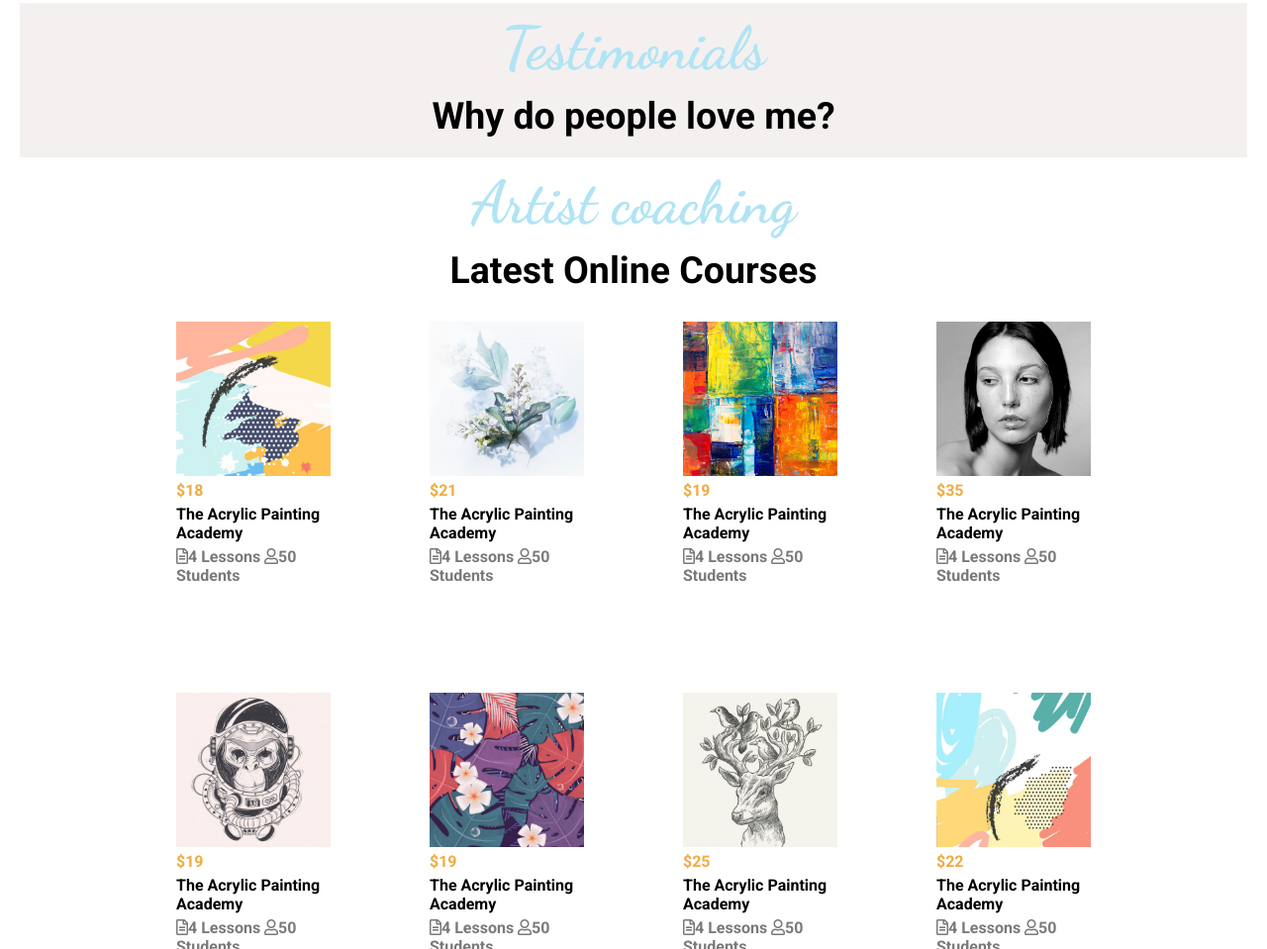
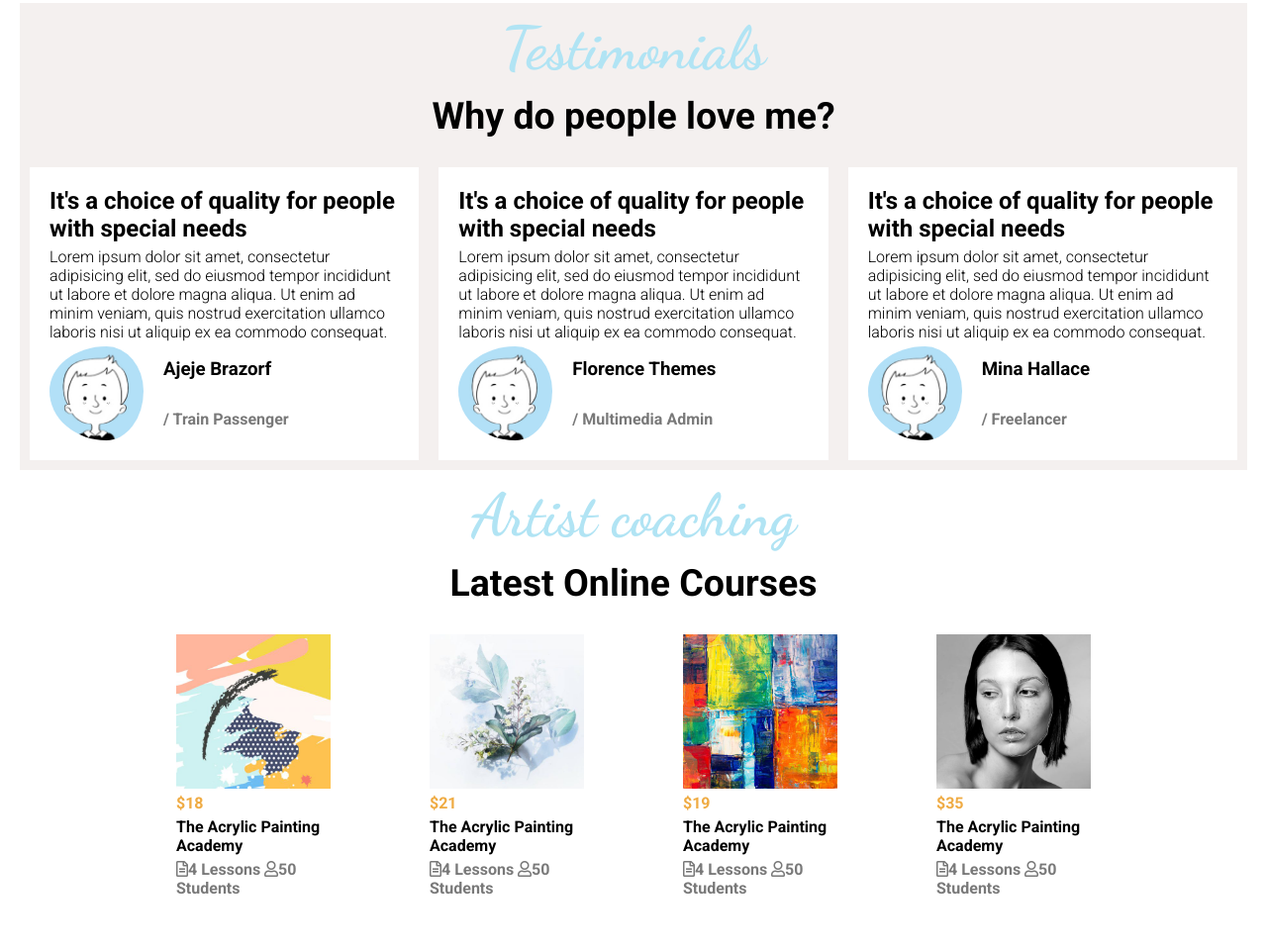
Before and after one commit to ulisse-fontanot/proj-html-vuejs, a plain HTML site: page index.html in a window 1280 px wide. Shown: the part 2289-3248 px from the top of the page at 99% size. Drawn offline with nearby package versions, Linux system fonts and the light colour scheme.

Commit message:
facendo slider

```diff
--- a/css/style.css
+++ b/css/style.css
@@ -304,6 +304,37 @@ li{
 .testimonial{
   margin: 0 20px;
 }
+
+.testimonial .slider{
+  width: 100%;
+  display: flex;
+  flex-direction: row;
+}
+
+.testimonial .slider .box-slider{
+  width: calc(100% / 3);
+  height: 100%;
+  padding: 20px;
+  margin: 10px;
+  background-color: white;
+}
+
+.testimonial .slider .box-slider>div{
+  height: 100px;
+  display: flex;
+}
+
+.testimonial .slider .box-slider>div div{
+  display: flex;
+  flex-direction: column;
+  justify-content: space-around;
+}
+
+.testimonial .slider .box-slider div img{
+  height: 100%;
+  border-radius: 50%;
+  padding-right: 20px;
+}
 /* TESTIMONIAL */
 
 /* CORSI */
@@ -327,6 +358,7 @@ li{
 .corsi .box-container-corsi .box-corsi:hover{
   background-color: rgba(0, 0, 0, 0.1);
   cursor: pointer;
+  border-radius: 10px;
 }
 
 .corsi .box-container-corsi .box-corsi img{
--- a/index.html
+++ b/index.html
@@ -136,6 +136,43 @@
           <strong class="text-celeste">Testimonials</strong>
           <h2 class="p-tb-10">Why do people love me?</h2>
         </div>
+        <div class="slider">
+          <div class="box-slider left">
+            <h2>It's a choice of quality for people with special needs</h2>
+            <p class="p-t-5">Lorem ipsum dolor sit amet, consectetur adipisicing elit, sed do eiusmod tempor incididunt ut labore et dolore magna aliqua. Ut enim ad minim veniam, quis nostrud exercitation ullamco laboris nisi ut aliquip ex ea commodo consequat.</p>
+            <div>
+              <img class="p-t-5" src="img/artist-testimonial-avatar-02.jpg">
+              <div>
+                <h3 class="p-t-5">{{teacher[3].nome}}</h3>
+                <h4 class="text-darkgrey p-t-5">{{teacher[3].materia}}</h4>
+              </div>
+            </div>
+          </div>
+
+          <div class="box-slider center">
+            <h2>It's a choice of quality for people with special needs</h2>
+            <p class="p-t-5">Lorem ipsum dolor sit amet, consectetur adipisicing elit, sed do eiusmod tempor incididunt ut labore et dolore magna aliqua. Ut enim ad minim veniam, quis nostrud exercitation ullamco laboris nisi ut aliquip ex ea commodo consequat.</p>
+            <div>
+              <img class="p-t-5" src="img/artist-testimonial-avatar-02.jpg">
+              <div>
+                <h3 class="p-t-5">{{teacher[0].nome}}</h3>
+                <h4 class="text-darkgrey p-t-5">{{teacher[0].materia}}</h4>
+              </div>
+            </div>
+          </div>
+
+          <div class="box-slider right">
+            <h2>It's a choice of quality for people with special needs</h2>
+            <p class="p-t-5">Lorem ipsum dolor sit amet, consectetur adipisicing elit, sed do eiusmod tempor incididunt ut labore et dolore magna aliqua. Ut enim ad minim veniam, quis nostrud exercitation ullamco laboris nisi ut aliquip ex ea commodo consequat.</p>
+            <div>
+              <img class="p-t-5" src="img/artist-testimonial-avatar-02.jpg">
+              <div>
+                <h3 class="p-t-5">{{teacher[1].nome}}</h3>
+                <h4 class="text-darkgrey p-t-5">{{teacher[1].materia}}</h4>
+              </div>
+            </div>
+          </div>
+        </div>
       </section>
       <!-- TESTIMONIAL -->
 
--- a/js/script.js
+++ b/js/script.js
@@ -35,6 +35,24 @@ var app = new Vue({
         costo: 22.00,
         nome: "The Acrylic Painting Academy"
       }
+    ],
+    teacher: [
+      {
+        nome: "Florence Themes",
+        materia: "/ Multimedia Admin"
+      },
+      {
+        nome: "Mina Hallace",
+        materia: "/ Freelancer"
+      },
+      {
+        nome: "Madley Pandor",
+        materia: "/ IT Specialist"
+      },
+      {
+        nome: "Ajeje Brazorf",
+        materia: "/ Train Passenger"
+      }
     ]
   },
   methods: {
```
